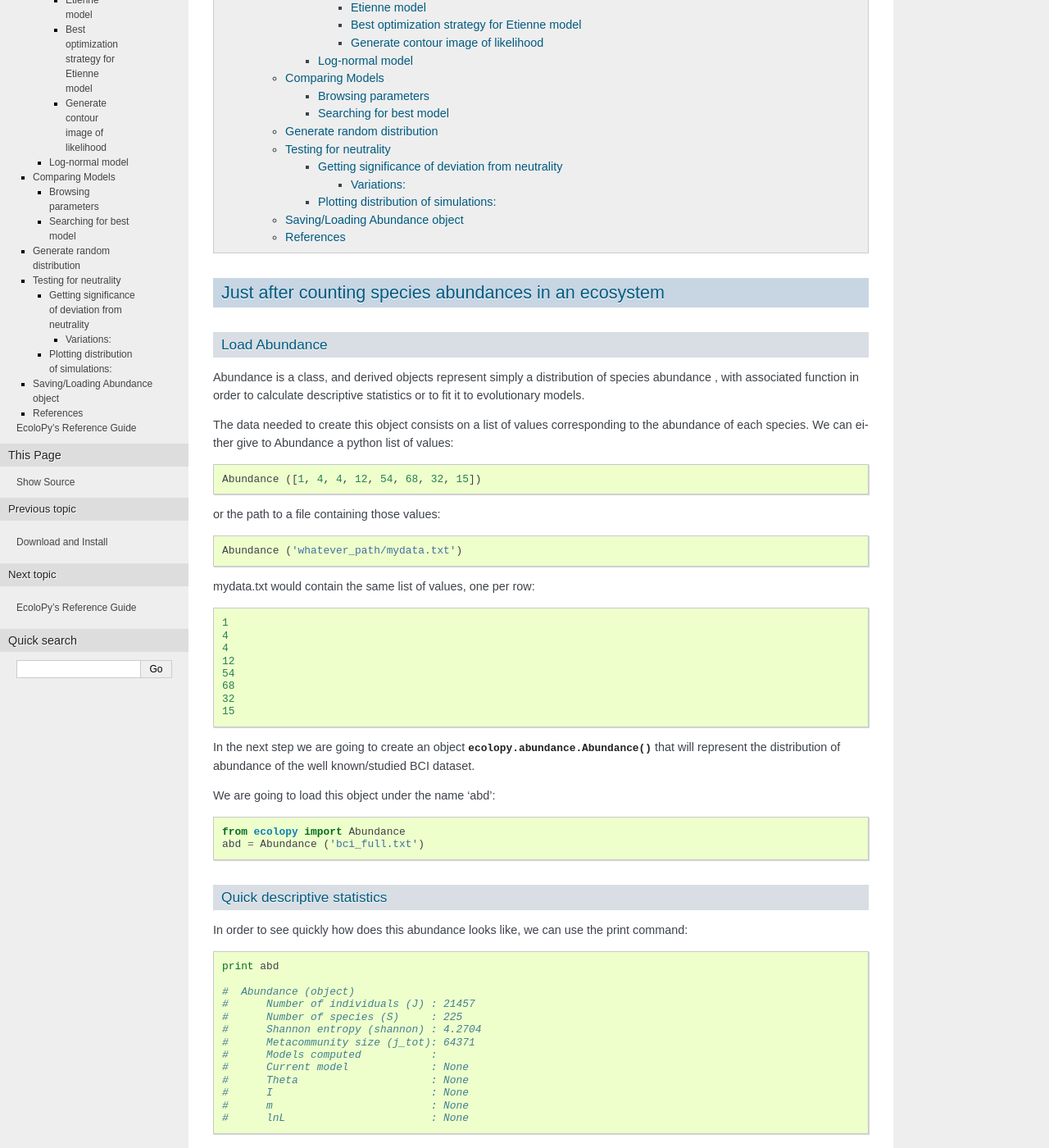
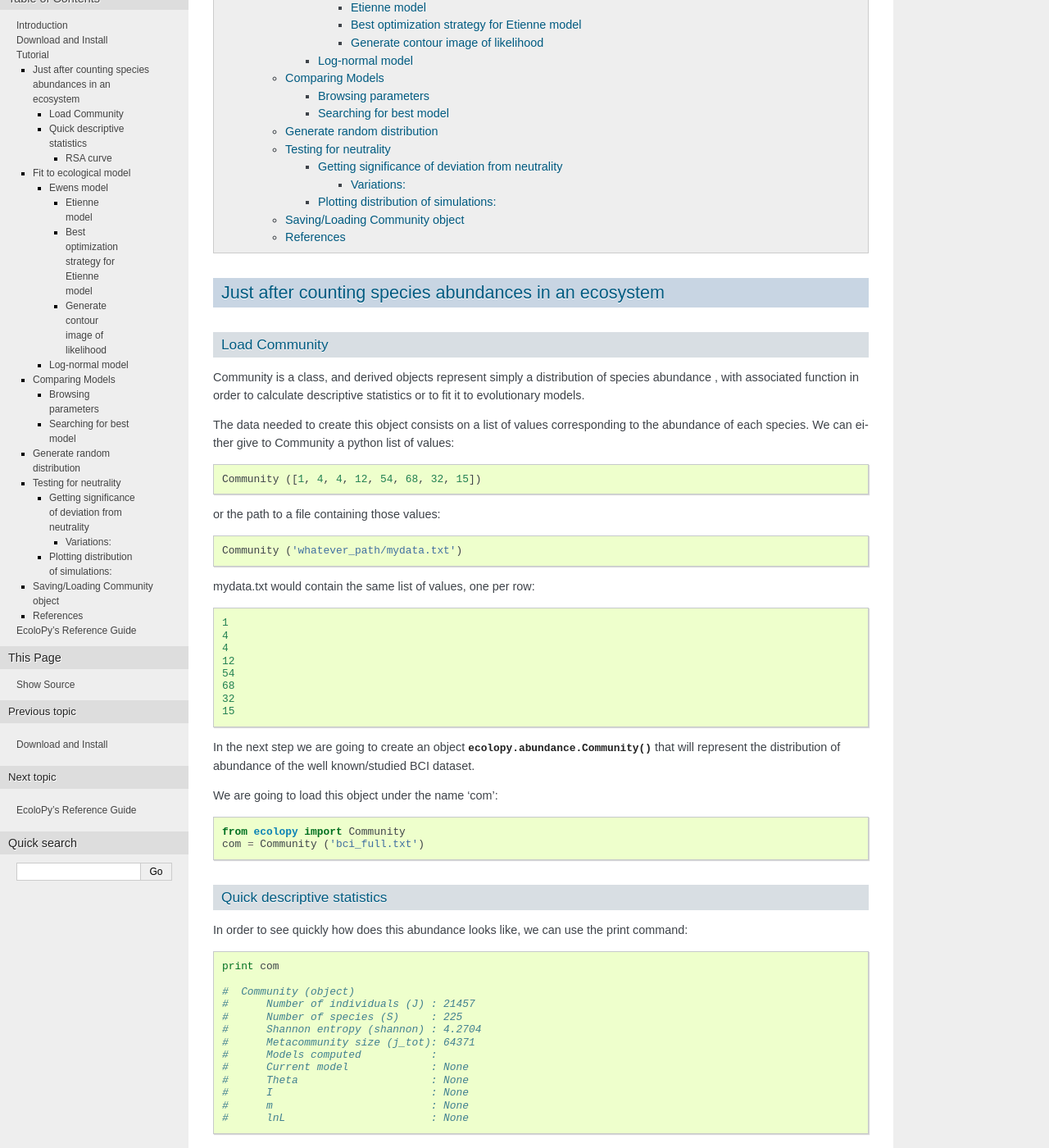
Before and after one commit to fransua/ecolopy, a Sphinx documentation site: the page built from doc/source/tutorial/load_abundance.rst, in a window 1280 px wide and 1400 px high, scrolled down 315 px. Shown: the whole window at 82% size. Built offline with Sphinx 7.4.7, drawn with Linux system fonts in a browser that asks for light colours; formulas are drawn with MathJax 3; some of the changed text lies outside the part shown.

Commit message:
changed a bit the doc... stil work to do there

```diff
--- a/doc/source/reference/reference_models.rst
+++ b/doc/source/reference/reference_ecological_model.rst
@@ -1,8 +1,7 @@
 EcologicalModel Class
 =====================
 
-.. currentmodule:: ecolopy.ecological_model
+.. currentmodule:: ecolopy_dev.models.ecological_model
 
 .. autoclass:: EcologicalModel
-   :members:
    :no-undoc-members:
--- a/doc/source/tutorial/load_abundance.rst
+++ b/doc/source/tutorial/load_abundance.rst
@@ -11,20 +11,20 @@
 ======================================================
 
 
-Load Abundance
+Load Community
 --------------
 
-Abundance is a class, and derived objects represent simply a distribution of species abundance , with associated function in order to calculate descriptive statistics or to fit it to evolutionary models.
+Community is a class, and derived objects represent simply a distribution of species abundance , with associated function in order to calculate descriptive statistics or to fit it to evolutionary models.
 
-The data needed to create this object consists on a list of values corresponding to the abundance of each species. We can either give to Abundance a python list of values:
+The data needed to create this object consists on a list of values corresponding to the abundance of each species. We can either give to Community a python list of values:
 ::
 
-  Abundance ([1, 4, 4, 12, 54, 68, 32, 15])
+  Community ([1, 4, 4, 12, 54, 68, 32, 15])
 
 or the path to a file containing those values:
 ::
 
-  Abundance ('whatever_path/mydata.txt')
+  Community ('whatever_path/mydata.txt')
 
 mydata.txt would contain the same list of values, one per row:
 
@@ -39,14 +39,14 @@
   32
   15
 
-In the next step we are going to create an object :func:`ecolopy.abundance.Abundance` that will represent the distribution of abundance of the well known/studied BCI dataset.
+In the next step we are going to create an object :func:`ecolopy.abundance.Community` that will represent the distribution of abundance of the well known/studied BCI dataset.
 
-We are going to load this object under the name 'abd':
+We are going to load this object under the name 'com':
 
 ::
 
-  from ecolopy import Abundance
-  abd = Abundance ('bci_full.txt')
+  from ecolopy import Community
+  com = Community ('bci_full.txt')
 
 Quick descriptive statistics
 ----------------------------
@@ -55,9 +55,9 @@
 
 ::
 
-  print abd
+  print com
 
-  #  Abundance (object)
+  #  Community (object)
   #      Number of individuals (J) : 21457
   #      Number of species (S)     : 225
   #      Shannon entropy (shannon) : 4.2704
@@ -88,9 +88,9 @@
 
 ::
 
-  abd = Abundance ('bci_full.txt', j_tot=10000000)
+  com = Community ('bci_full.txt', j_tot=10000000)
 
-* Models computed: :func:`ecolopy.abundance.Abundance` can be associated to an Ecological model, the user
+* Models computed: :func:`ecolopy.abundance.Community` can be associated to an Ecological model, the user
   need first to compute them.
 * Current Model: once computed, we can associate our abundance to a given model
 * theta: given by the model
@@ -101,12 +101,12 @@
 RSA curve
 ^^^^^^^^^
 
-An other way to see quickly how out abundance looks-like is to print relative species abundance curve (RSA) with :func:`ecolopy.abundance.Abundance.rsa_ascii`:
+An other way to see quickly how out abundance looks-like is to print relative species abundance curve (RSA) with :func:`ecolopy.abundance.Community.rsa_ascii`:
 ::
-  print abd.rsa_ascii(pch='o', width=90, height=40)
+  print com.rsa_ascii(pch='o', width=90, height=40)
   """
   (%) Relative
-  Abundances
+  Communitys
 
   8.0021 +o
          |
@@ -150,7 +150,7 @@
 Fit to ecological model
 =======================
 
-Once our distribution of abundances loaded into an Abundance object, EcoloPy proposes a set of ecological models that we can try to fit to our data.
+Once our distribution of abundances loaded into an Community object, EcoloPy proposes a set of ecological models that we can try to fit to our data.
 
 Ewens model
 -----------
@@ -170,7 +170,7 @@
 
 ::
 
-  abd.ewens_optimal_params()
+  com.ewens_optimal_params()
 
 this step is usually very fast.
 
@@ -178,11 +178,11 @@
 
 ::
 
-  abd.set_current_model('ewens')
+  com.set_current_model('ewens')
 
-  print abd
+  print com
 
-  #  Abundance (object)
+  #  Community (object)
   #      Number of individuals (J) : 21457
   #      Number of species (S)     : 225
   #      Shannon entropy (shannon) : 4.2704
@@ -202,15 +202,15 @@
 
 ::
 
-  abd.etienne_optimal_params()
-  abd.set_current_model ('etienne')
+  com.etienne_optimal_params()
+  com.set_current_model ('etienne')
   # Getting K(D,A) according to Etienne 2005 formula:
   #   Getting some stirling numbers...
   #     1000 of 1717.0, size: 3145976
   #   Computing K(D,A) at species 108 out of 108
 
-  print abd
-  # Abundance (object)
+  print com
+  # Community (object)
   #     Number of individuals (J) : 21457
   #     Number of species (S)     : 225
   #     Shannon entropy (shannon) : 4.2704
@@ -226,7 +226,7 @@
 Best optimization strategy for Etienne model
 ^^^^^^^^^^^^^^^^^^^^^^^^^^^^^^^^^^^^^^^^^^^^
 
-:func:`ecolopy.abundance.Abundance.etienne_optimal_params` function allows to define the optimization strategy to use all from Scipy [Jones2001]_ (see scipy.optimize documentation).
+:func:`ecolopy.abundance.Community.etienne_optimal_params` function allows to define the optimization strategy to use all from Scipy [Jones2001]_ (see scipy.optimize documentation).
 The fmin optimization strategy is the one usually used, it is fast, but do not allow to set bounds for
 the values of parameters to optimize, sometimes ending with values of theta almost infinite.
 
@@ -238,8 +238,8 @@
   tmp = {}
   for met in ['fmin', 'slsqp', 'l_bfgs_b', 'tnc']:
       try:
-          abd.etienne_optimal_params(method=opt)
-          model = abd.get_model('etienne')
+          com.etienne_optimal_params(method=opt)
+          model = com.get_model('etienne')
           tmp[met] ={}
           tmp[met]['theta'] = model.theta
           tmp[met]['I']     = model.I
@@ -250,7 +250,7 @@
           pass
 
   # in case optimization by fmin failed to found correct values for theta and m:
-  if not (1 <= tmp['fmin']['theta'] < abd.S and \
+  if not (1 <= tmp['fmin']['theta'] < com.S and \
           1e-50 <= tmp['fmin']['m'] < 1-1e-50):
       del (tmp['fmin'])
 
@@ -258,9 +258,9 @@
   met = min (tmp, key=lambda x: tmp[x]['lnL'])
 
   # load it as 'etienne' model
-  abd.set_model (met)
+  com.set_model (met)
 
-*Also it is a good thing to try different starting values for optimization, by default* :func:`ecolopy.abundance.Abundance.etienne_optimal_params` *will use values from Ewens model as starting values.*
+*Also it is a good thing to try different starting values for optimization, by default* :func:`ecolopy.abundance.Community.etienne_optimal_params` *will use values from Ewens model as starting values.*
 
 Generate contour image of likelihood
 ^^^^^^^^^^^^^^^^^^^^^^^^^^^^^^^^^^^^
@@ -279,7 +279,7 @@
 
   from ecolopy.utils import draw_contour_likelihood
   # this can take 2 or 3 hours to compute
-  draw_contour_likelihood(abd, theta_range=[20,100], m_range=[0.05, 0.8], num_dots=100)
+  draw_contour_likelihood(com, theta_range=[20,100], m_range=[0.05, 0.8], num_dots=100)
 
 
 
@@ -290,11 +290,11 @@
 
 ::
 
-  abd.lognorm_optimal_params()
-  abd.set_current_model ('lognorm')
+  com.lognorm_optimal_params()
+  com.set_current_model ('lognorm')
 
-  print abd
-  # Abundance (object)
+  print com
+  # Community (object)
   #     Number of individuals (J) : 21457
   #     Number of species (S)     : 225
   #     Shannon entropy (shannon) : 4.2704
@@ -318,19 +318,19 @@
 
 ::
 
-  abd.theta
+  com.theta
   # 34.962254203932339
-  abd.m
+  com.m
   # 0.00081470508933989701
-  abd.I
+  com.I
   # 17.494565308269266
-  abd.lnL
+  com.lnL
   # 318.84864864917472
 
 or you can get any attribute through the model linked to our abundance:
 ::
 
-  model = abd.get_model('ewens')
+  model = com.get_model('ewens')
   model.lnL
   # 318.84864864917472
 
@@ -346,7 +346,7 @@
 
 ::
 
-  abd.lrt ('ewens', 'etienne')
+  com.lrt ('ewens', 'etienne')
   # 6.80784682569e-06
 
 
@@ -359,7 +359,7 @@
 
 ::
 
-  abd.generate_random_neutral_distribution(model='etienne')
+  com.generate_random_neutral_distribution(model='etienne')
   # [mpfr('17.0'), mpfr('867.0'), mpfr('397.0'), mpfr('184.0'), mpfr('71.0'),
   # ...
   # ...
@@ -370,14 +370,14 @@
 
 ::
 
-  abd.generate_random_neutral_distribution()
+  com.generate_random_neutral_distribution()
   # [mpfr('17.0'), mpfr('867.0'), mpfr('397.0'), mpfr('184.0'), mpfr('71.0'),
   # ...
   # ...
   # mpfr('2.0'), mpfr('2.0'), mpfr('1.0'), mpfr('1.0'), mpfr('1.0'), mpfr('1.0')]
 
   # or in order to get floats:
-  [int (i)for i in abd.generate_random_neutral_distribution()]
+  [int (i)for i in com.generate_random_neutral_distribution()]
   # [273, 263, 461, 754, 1140, 163, 67, 113, 1014, 407, 1496, 1395, 405, 534, 1435, 260,
   # ...
   # ...
@@ -390,12 +390,12 @@
 Getting significance of deviation from neutrality
 -------------------------------------------------
 
-In order to test if our distribution of abundance is neutral, Ecolopy implements a test based on comparing the distribution of values of Shannon entropies compared to the observed one (:func:`ecolopy.abundance.Abundance.test_neutrality`).
+In order to test if our distribution of abundance is neutral, Ecolopy implements a test based on comparing the distribution of values of Shannon entropies compared to the observed one (:func:`ecolopy.abundance.Community.test_neutrality`).
 
 ::
 
   # call test_neutrality function with the full option, making it to return the list of simulated entropies
-  pval, neut_h = abd.test_neutrality(model='etienne', gens=10000, full=True)
+  pval, neut_h = com.test_neutrality(model='etienne', gens=10000, full=True)
   print pval
   # 0.1492
 
@@ -406,13 +406,13 @@
 * **more restrictive** test can be done by fixing the number of species (S) to the observed number. For our example S-fixed would fix it to 225, and the result of such test would be:
 ::
 
-  abd.test_neutrality(model='etienne', gens=10000, fix_s=True)
+  com.test_neutrality(model='etienne', gens=10000, fix_s=True)
   # 0.0977
 
 * another test can also be conducted through the same function, based on the **comparison of likelihoods** instead of Shannon's index [Etienne2007]_
 ::
 
-  abd.test_neutrality(model='etienne', gens=1000,method='loglike', verbose=True)
+  com.test_neutrality(model='etienne', gens=1000,method='loglike', verbose=True)
   # 0.353
 
 
@@ -425,7 +425,7 @@
 ::
 
   # using previously generated neut_h
-  draw_shannon_distrib(neut_h, abd.shannon)
+  draw_shannon_distrib(neut_h, com.shannon)
 
 
 .. _shannon-hist:
@@ -438,17 +438,17 @@
 
 
 
-Saving/Loading Abundance object
+Saving/Loading Community object
 ===============================
 
-Once done EcoloPy allow user to save Abundance object and EcologicalModels object into cPikle with :func:`ecolopy.abundance.Abundance.dump_abundance` and :func:`ecolopy.abundance.Abundance.load_abundance` functions.
+Once done EcoloPy allow user to save Community object and EcologicalModels object into cPikle with :func:`ecolopy.abundance.Community.dump_abundance` and :func:`ecolopy.abundance.Community.load_abundance` functions.
 
 ::
 
   # save it
-  abd.dump_abundance('stored_bci.pik')
+  com.dump_abundance('stored_bci.pik')
   # (re)load it
-  abd = Abundance ('stored_bci.pik')
+  com = Community ('stored_bci.pik')
 
 References
 ==========
```
Also changed, not shown: doc/source/reference/index.rst (+6 -3 lines), doc/source/reference/reference_abundance.rst (deleted, +0 -8 lines), doc/source/reference/reference_community.rst (added, +8 -0 lines), doc/source/reference/reference_etienne_model.rst (added, +8 -0 lines), doc/source/reference/reference_ewens_model.rst (added, +8 -0 lines), doc/source/reference/reference_lognormal_model.rst (added, +8 -0 lines), doc/source/reference/reference_randoms.rst (deleted, +0 -8 lines), doc/source/reference/reference_untb_model.rst (added, +8 -0 lines), .travis.yml (added), doc/source/ex_figures/dna-tree-forest.png (added), 3 other files.
